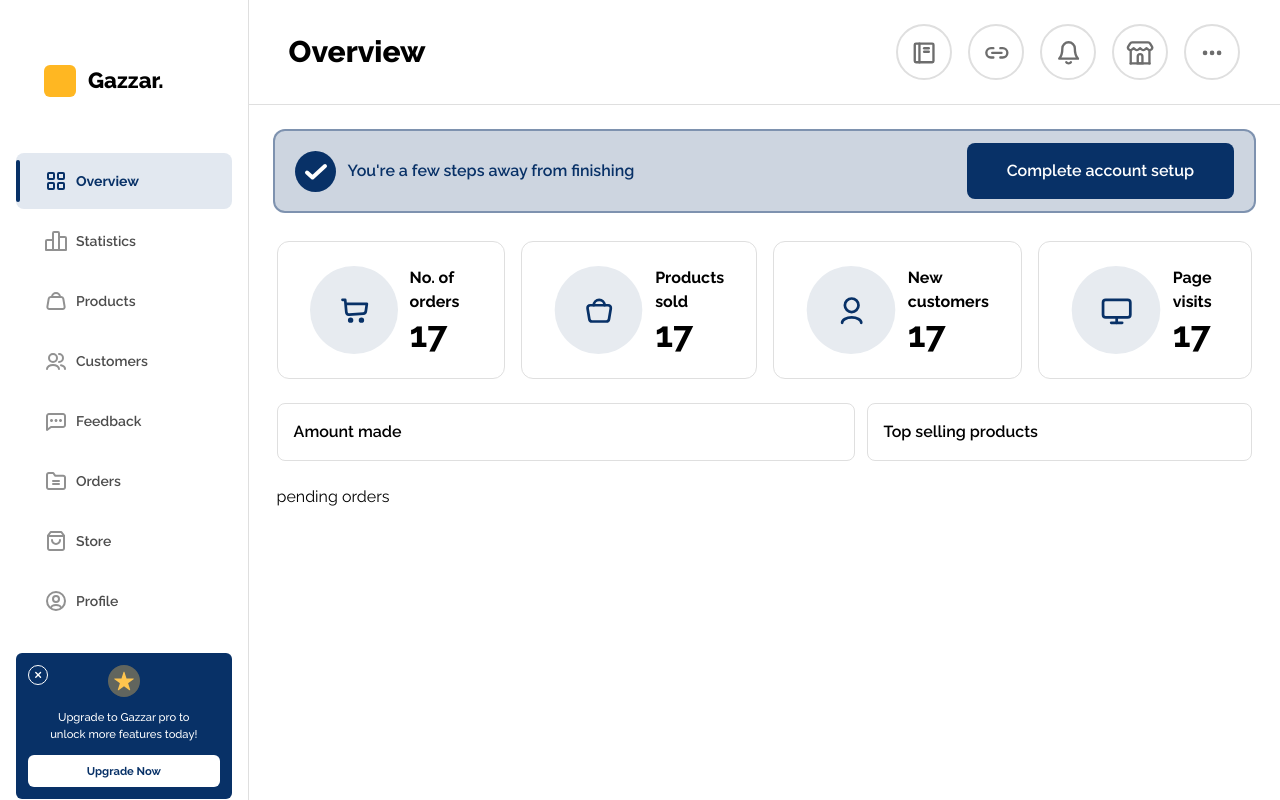
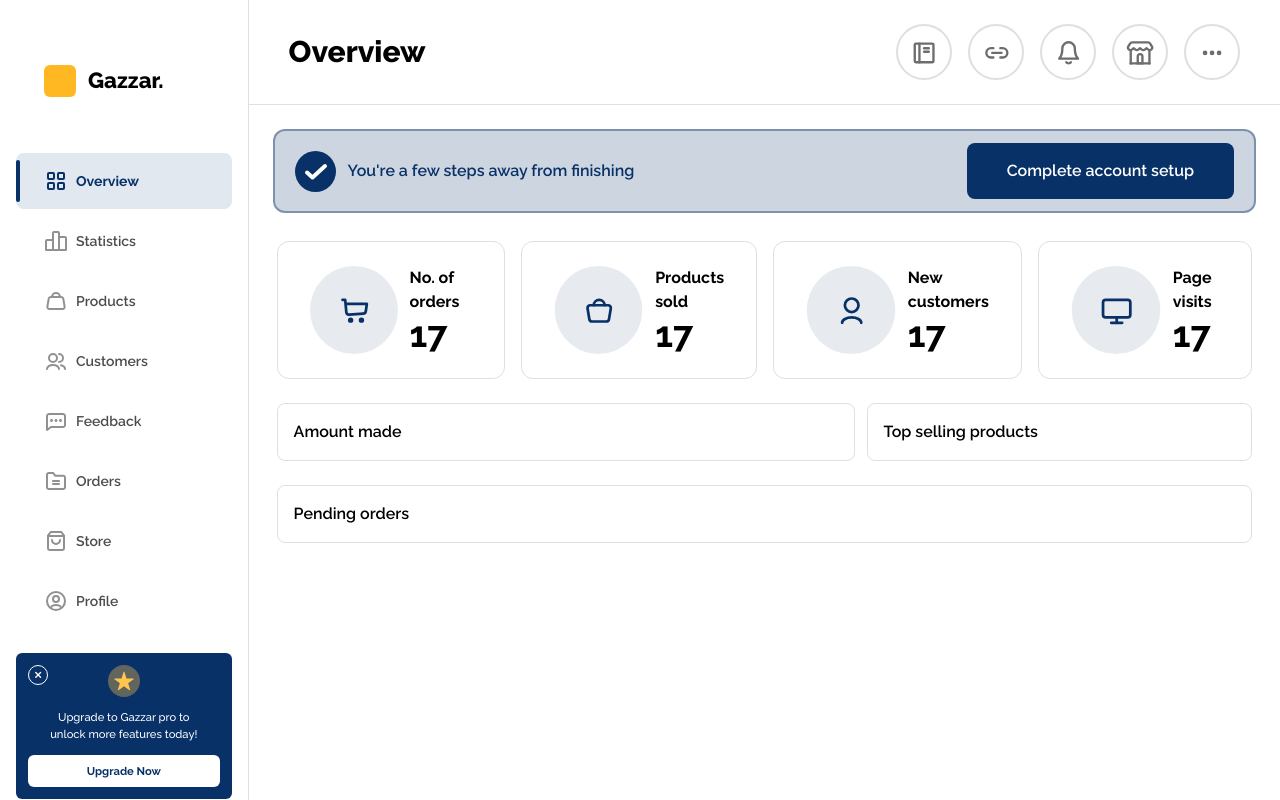
Before and after one commit to Fullstack-Roadmap/Gazzar-Frontend, a React (Vite) app: page /dashboard in a window 1280 px wide. Shown: the top 800 px of the page. Built offline with nearby package versions, Linux system fonts and the light colour scheme.

Commit message:
layout almost complete

```diff
--- a/src/components/Overview.jsx
+++ b/src/components/Overview.jsx
@@ -48,7 +48,9 @@ const Overview = () => {
             Top selling products
           </div>
         </section>
-        <section>pending orders</section>
+        <section className="h-full p-4 border-gray border-[1px] rounded-lg font-semibold">
+          Pending orders
+        </section>
       </div>
     </>
   );
```
